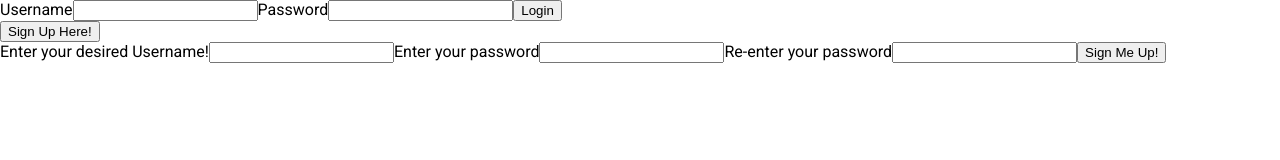
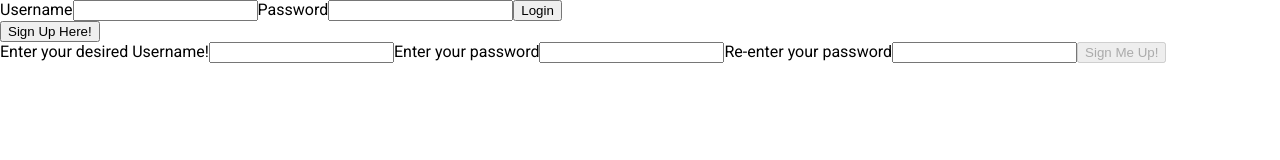
Before and after one commit to rc-devs/fe_books, an Angular app in the folder fe_books/: page /sign-up in a window 1280 px wide. Shown: the top 160 px of the page. Built offline with nearby package versions, Linux system fonts and the light colour scheme.

Commit message:
disable unless valid

```diff
--- a/fe_books/src/app/core/signup/signup.component.html
+++ b/fe_books/src/app/core/signup/signup.component.html
@@ -5,5 +5,5 @@
   <input type="text" [formControl]="signUpForm.controls.password">
   <label for="password_confirmation">Re-enter your password</label>
   <input type="text" [formControl]="signUpForm.controls.password_confirmation">
-  <button type="submit">Sign Me Up!</button>
+  <button type="submit" [disabled]="!signUpForm.valid">Sign Me Up!</button>
 </form>
```
